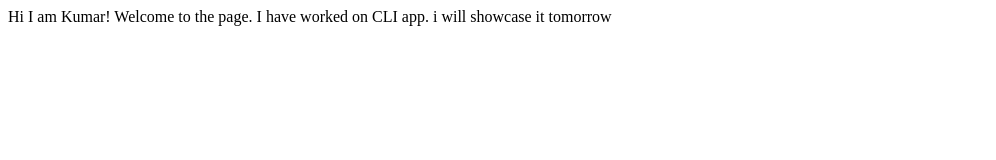
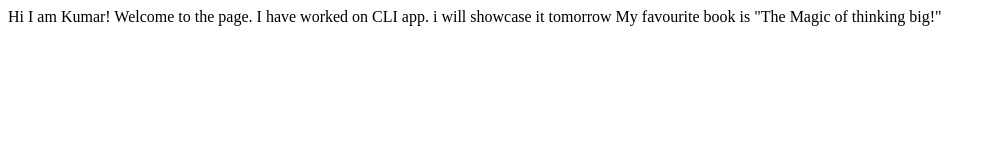
Before and after one commit to prasannakumar50/Portfolio, a plain HTML site: page index.html in a window 1280 px wide. Shown: the whole page, without its empty margins (0-996 px from the left). Drawn offline with Linux system fonts and the light colour scheme.

Commit message:
updated fav-book

```diff
--- a/index.html
+++ b/index.html
@@ -10,5 +10,7 @@
     Welcome to the page.
 
     I have worked on CLI app. i will showcase it tomorrow
+
+    My favourite book is "The Magic of thinking big!"
 </body>
 </html>
```
